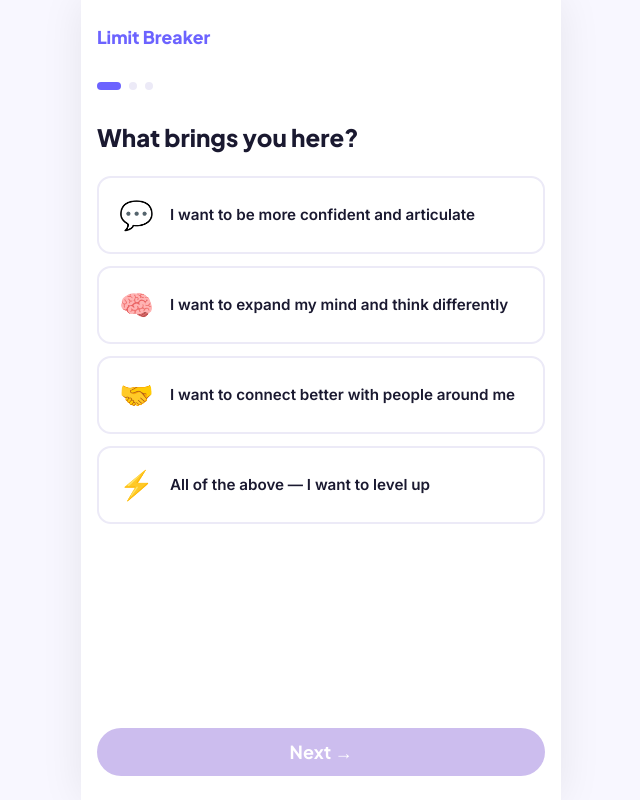
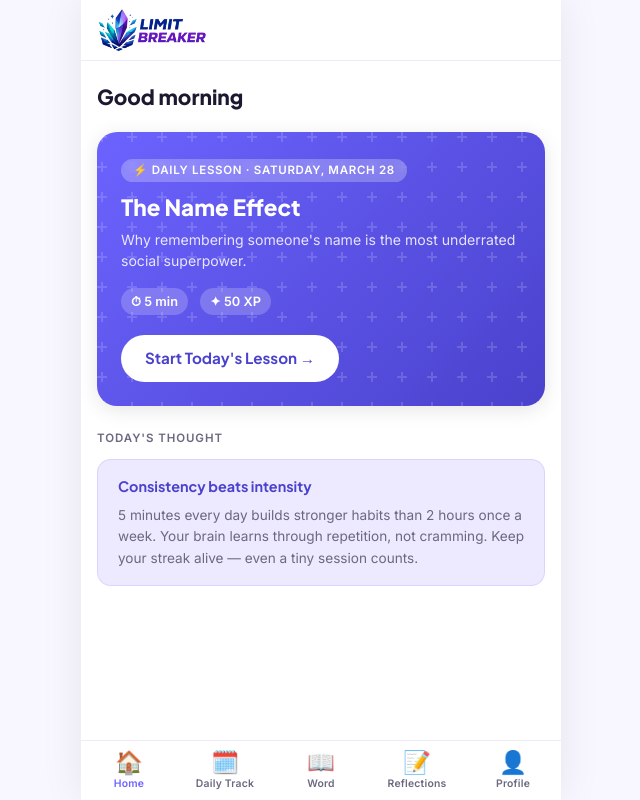
Before and after one commit to doctafaustus/limit-breaker, a React (Vite) app: page / in a window 1280 px wide. Before the commit this address led to /onboarding. Shown: the whole page, without its empty margins (319-959 px from the left). Built offline with nearby package versions, Linux system fonts and the light colour scheme.

Commit message:
Remove onboarding

```diff
--- a/src/App.jsx
+++ b/src/App.jsx
@@ -1,6 +1,4 @@
 import { Routes, Route, Navigate } from 'react-router-dom'
-import { useApp } from './context/AppContext'
-import Onboarding from './pages/Onboarding'
 import Home from './pages/Home'
 import DailyTrack from './pages/DailyTrack'
 import Lesson from './pages/Lesson'
@@ -11,17 +9,6 @@ import Admin from './pages/Admin'
 import AppShell from './components/AppShell'
 
 export default function App() {
-  const { state } = useApp()
-
-  if (!state.onboardingComplete) {
-    return (
-      <Routes>
-        <Route path="/onboarding" element={<Onboarding />} />
-        <Route path="*" element={<Navigate to="/onboarding" replace />} />
-      </Routes>
-    )
-  }
-
   return (
     <Routes>
       <Route element={<AppShell />}>
--- a/src/context/AppContext.jsx
+++ b/src/context/AppContext.jsx
@@ -3,7 +3,6 @@ import { createContext, useContext, useReducer, useEffect } from 'react'
 const STORAGE_KEY = 'lb_state'
 
 const initialState = {
-  onboardingComplete: false,
   dateOffset: 0,       // admin-only: simulate N days into the future
   streak: 0,
   completedLessons: [],
@@ -22,9 +21,6 @@ function isSameDay(dateStr) {
 
 function reducer(state, action) {
   switch (action.type) {
-    case 'COMPLETE_ONBOARDING':
-      return { ...state, onboardingComplete: true }
-
     case 'COMPLETE_LESSON': {
       if (state.completedLessons.includes(action.lessonId)) return state
       const alreadyDoneToday = isSameDay(state.lastCompletedDate)
--- a/src/pages/Admin.jsx
+++ b/src/pages/Admin.jsx
@@ -1,18 +1,15 @@
-import { useNavigate } from 'react-router-dom'
 import { useApp } from '../context/AppContext'
 import { getDateStr } from '../data/content'
 import styles from './Admin.module.scss'
 
 export default function Admin() {
   const { state, dispatch } = useApp()
-  const navigate = useNavigate()
   const { dateOffset, streak, completedLessons } = state
 
   const simulatedDate = getDateStr(dateOffset)
 
   function handleResetAll() {
     dispatch({ type: 'RESET_ALL' })
-    navigate('/onboarding', { replace: true })
   }
 
   return (
@@ -67,7 +64,7 @@ export default function Admin() {
       <div className={styles.sectionTitle}>Danger Zone</div>
       <div className={styles.btnGroup}>
         <button className={[styles.btn, styles.btnDanger].join(' ')} onClick={handleResetAll}>
-          🗑️ Reset Everything — return to onboarding
+          🗑️ Reset Everything
         </button>
       </div>
 
--- a/src/pages/Onboarding.jsx
+++ /dev/null
@@ -1,140 +0,0 @@
-import { useState } from 'react'
-import { useNavigate } from 'react-router-dom'
-import { Button } from '@chakra-ui/react'
-import { useApp } from '../context/AppContext'
-import styles from './Onboarding.module.scss'
-
-const questions = [
-  {
-    id: 'q1',
-    question: 'What brings you here?',
-    options: [
-      { id: 'a', emoji: '💬', text: 'I want to be more confident and articulate' },
-      { id: 'b', emoji: '🧠', text: 'I want to expand my mind and think differently' },
-      { id: 'c', emoji: '🤝', text: 'I want to connect better with people around me' },
-      { id: 'd', emoji: '⚡', text: 'All of the above — I want to level up' },
-    ],
-  },
-  {
-    id: 'q2',
-    question: 'How much time can you commit each day?',
-    options: [
-      { id: 'a', emoji: '⚡', text: 'Just 5 minutes — keep it snappy' },
-      { id: 'b', emoji: '🕐', text: 'Around 10 minutes works for me' },
-      { id: 'c', emoji: '📚', text: 'I\'ll go as long as it\'s good' },
-    ],
-  },
-  {
-    id: 'q3',
-    question: 'How do you prefer to learn?',
-    options: [
-      { id: 'a', emoji: '📖', text: 'Reading and reflecting on ideas' },
-      { id: 'b', emoji: '✍️', text: 'Doing exercises and applying things immediately' },
-      { id: 'c', emoji: '🔀', text: 'A mix — keep it varied' },
-    ],
-  },
-]
-
-export default function Onboarding() {
-  const { dispatch } = useApp()
-  const navigate = useNavigate()
-  const [step, setStep] = useState(0)
-  const [answers, setAnswers] = useState({})
-  const [showReady, setShowReady] = useState(false)
-
-  const currentQ = questions[step]
-  const selectedOption = answers[currentQ?.id]
-
-  function handleSelect(option) {
-    setAnswers(prev => ({ ...prev, [currentQ.id]: option.id }))
-  }
-
-  function handleNext() {
-    if (step < questions.length - 1) {
-      setStep(s => s + 1)
-    } else {
-      setShowReady(true)
-    }
-  }
-
-  function handleStart() {
-    dispatch({ type: 'COMPLETE_ONBOARDING' })
-    navigate('/', { replace: true })
-  }
-
-  if (showReady) {
-    return (
-      <div className={styles.wrap}>
-        <div className={styles.logo}>Limit Breaker</div>
-        <div className={styles.recommendation}>
-          <div className={styles.recEmoji}>🚀</div>
-          <div className={styles.recTitle}>You're ready.</div>
-          <div className={styles.recDesc}>
-            Every day you'll get one short, focused lesson — on confidence, body language, articulation, and the kind of ideas that quietly change how you see the world. Small doses. Real results.
-          </div>
-        </div>
-        <div className={styles.nextBtn}>
-          <Button
-            w="100%"
-            size="lg"
-            colorScheme="purple"
-            onClick={handleStart}
-            borderRadius="full"
-            fontFamily="'Plus Jakarta Sans', sans-serif"
-            fontWeight={700}
-          >
-            Let's go →
-          </Button>
-        </div>
-      </div>
-    )
-  }
-
-  return (
-    <div className={styles.wrap}>
-      <div className={styles.logo}>Limit Breaker</div>
-      <div className={styles.dots}>
-        {questions.map((_, i) => (
-          <div
-            key={i}
-            className={[styles.dot, i === step ? styles.dotActive : ''].join(' ')}
-          />
-        ))}
-      </div>
-
-      <div key={step} className={styles.stepWrap}>
-        <div className={styles.question}>{currentQ.question}</div>
-        <div className={styles.options}>
-          {currentQ.options.map(option => (
-            <div
-              key={option.id}
-              className={[
-                styles.option,
-                selectedOption === option.id ? styles.optionSelected : '',
-              ].join(' ')}
-              onClick={() => handleSelect(option)}
-            >
-              <span className={styles.optionEmoji}>{option.emoji}</span>
-              <span className={styles.optionText}>{option.text}</span>
-            </div>
-          ))}
-        </div>
-      </div>
-
-      <div className={styles.nextBtn}>
-        <Button
-          w="100%"
-          size="lg"
-          colorScheme="purple"
-          isDisabled={!selectedOption}
-          onClick={handleNext}
-          borderRadius="full"
-          fontFamily="'Plus Jakarta Sans', sans-serif"
-          fontWeight={700}
-        >
-          {step < questions.length - 1 ? 'Next →' : 'Finish →'}
-        </Button>
-      </div>
-    </div>
-  )
-}
--- a/src/pages/Onboarding.module.scss
+++ /dev/null
@@ -1,118 +0,0 @@
-@use '../styles/tokens' as *;
-
-.wrap {
-  min-height: 100vh;
-  width: 100%;
-  background: $color-surface;
-  display: flex;
-  flex-direction: column;
-  padding: $space-6 $space-4;
-  max-width: $max-width;
-  margin: 0 auto;
-  box-shadow: 0 0 40px rgba(0,0,0,0.08);
-}
-
-.logo {
-  font-family: $font-display;
-  font-weight: 800;
-  font-size: 1.1rem;
-  color: $primary;
-  margin-bottom: $space-8;
-}
-
-.dots {
-  display: flex;
-  gap: $space-2;
-  margin-bottom: $space-8;
-}
-
-.dot {
-  width: 8px;
-  height: 8px;
-  border-radius: $radius-full;
-  background: $color-border;
-  transition: background $duration-normal, width $duration-normal;
-}
-
-.dotActive {
-  background: $primary;
-  width: 24px;
-}
-
-.question {
-  font-family: $font-display;
-  font-size: 1.5rem;
-  font-weight: 800;
-  color: $color-text;
-  margin-bottom: $space-6;
-  line-height: 1.25;
-}
-
-.options {
-  display: flex;
-  flex-direction: column;
-  flex: 1;
-}
-
-.option {
-  display: flex;
-  align-items: center;
-  gap: $space-4;
-  padding: $space-4 $space-5;
-  border: 2px solid $color-border;
-  border-radius: $radius-md;
-  margin-bottom: $space-3;
-  cursor: pointer;
-  transition: all $duration-normal;
-  background: $color-surface;
-
-  &:hover {
-    border-color: $primary;
-    background: $primary-light;
-  }
-}
-
-.optionSelected {
-  border-color: $primary;
-  background: $primary-light;
-}
-
-.optionEmoji { font-size: 1.75rem; }
-.optionText { font-weight: 600; font-size: 0.95rem; color: $color-text; }
-
-.recommendation {
-  display: flex;
-  flex-direction: column;
-  align-items: center;
-  text-align: center;
-  flex: 1;
-  justify-content: center;
-  gap: $space-4;
-}
-
-.recEmoji { font-size: 4rem; }
-.recTitle { font-family: $font-display; font-size: 1.6rem; font-weight: 800; }
-.recDesc { color: $color-text-secondary; font-size: 0.95rem; line-height: 1.6; max-width: 340px; }
-
-.nextBtn {
-  margin-top: auto;
-  padding-top: $space-6;
-}
-
-.stepWrap {
-  flex: 1;
-  display: flex;
-  flex-direction: column;
-  animation: fadeSlide 0.3s ease forwards;
-}
-
-@keyframes fadeSlide {
-  from {
-    opacity: 0;
-    transform: translateY(12px);
-  }
-  to {
-    opacity: 1;
-    transform: translateY(0);
-  }
-}
```
